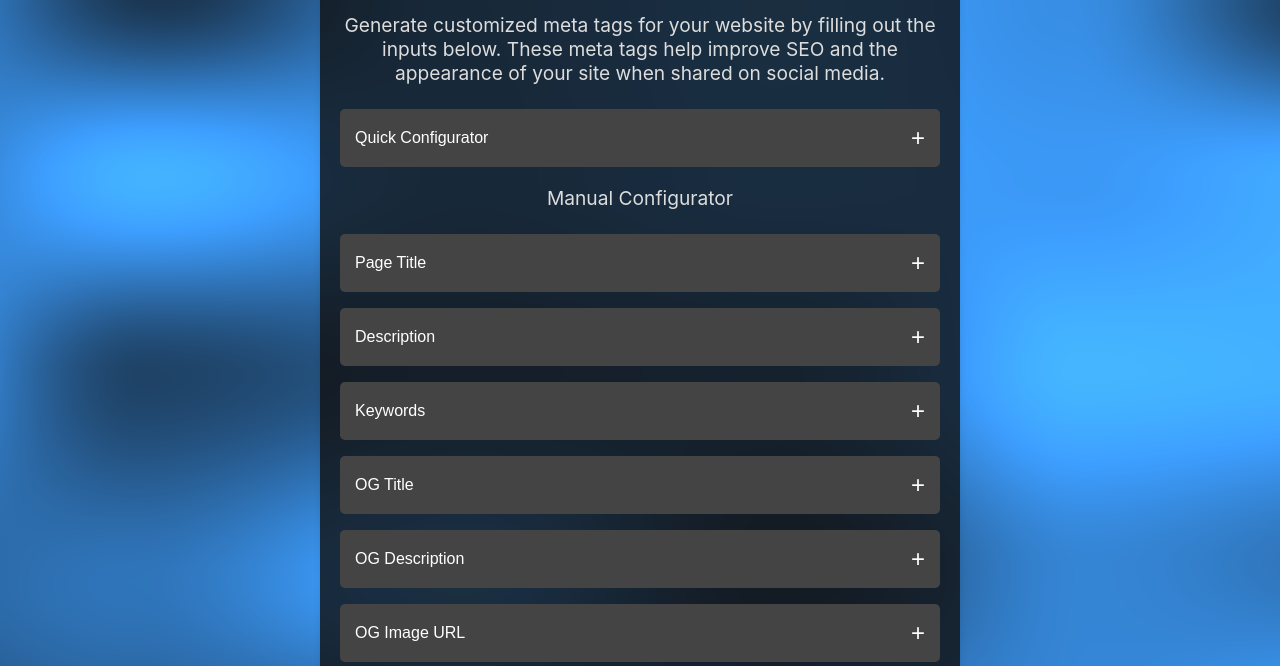
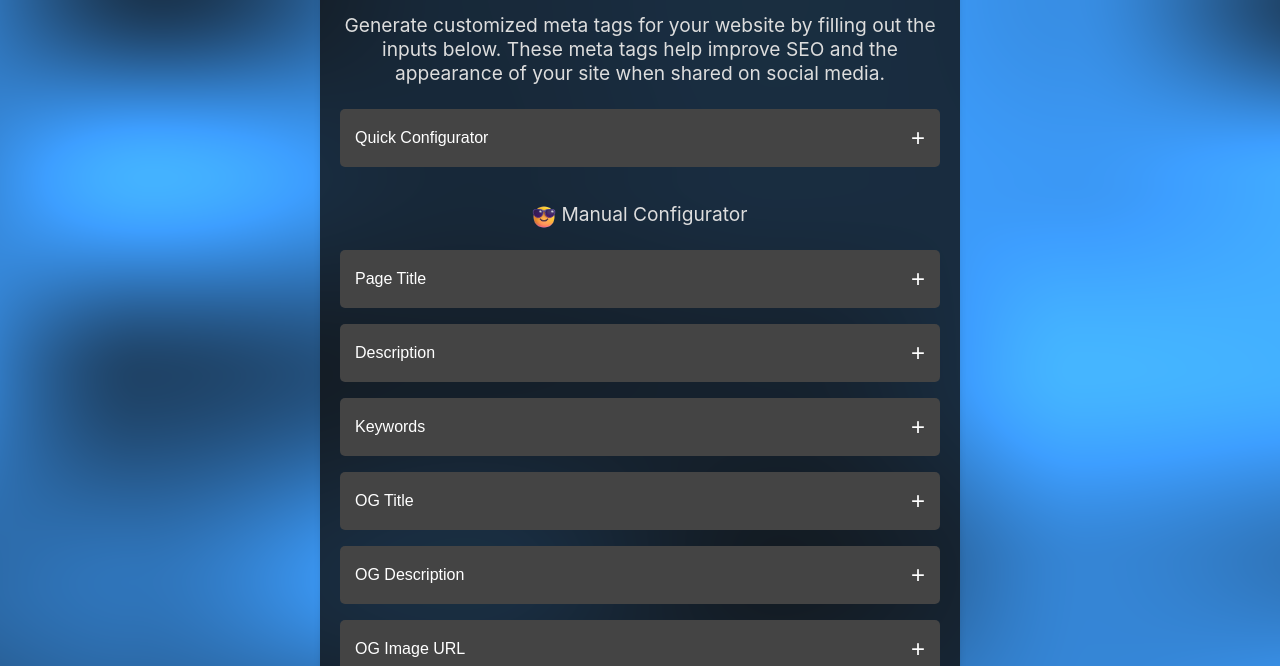
Before and after one commit to j03rul4nd/IntegrationMetaHead, a website built with Vite: page index.html in a window 1280 px wide. Shown: the part 134-800 px from the top of the page. Built offline with nearby package versions, Linux system fonts and the light colour scheme; animation ran at ten frames a second.

Commit message:
updatetetete

```diff
--- a/index.html
+++ b/index.html
@@ -54,7 +54,10 @@
         </div>
     </div>
 
-    <p>Manual Configurator</p>
+    <div class="sectionManual">
+      <div class="imgIcon advanced"></div>
+      <p>Manual Configurator</p>
+    </div>
 
     <!-- Manual Configuration -->
     <div class="section">
--- a/style.css
+++ b/style.css
@@ -333,6 +333,7 @@ textarea:focus {
   justify-content: center;
   flex-wrap: nowrap;
 }
+.sectionManual,
 .btnsectionapply {
   width: 100%;
   display: flex;
@@ -340,3 +341,10 @@ textarea:focus {
   align-items: center;
   justify-content: center;
 }
+.sectionManual{
+  gap: 5px;
+}
+
+.advanced{
+  background-image: url('/smiling.png');
+}
```
